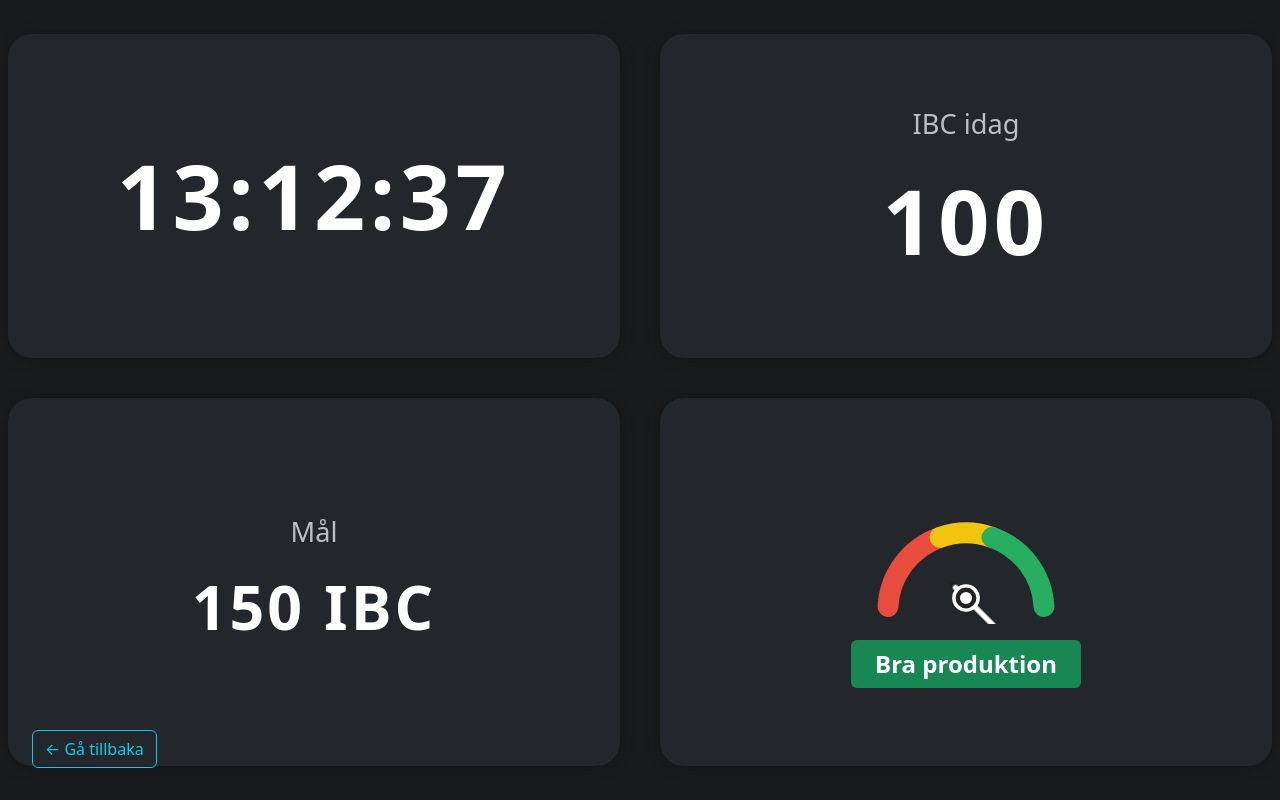
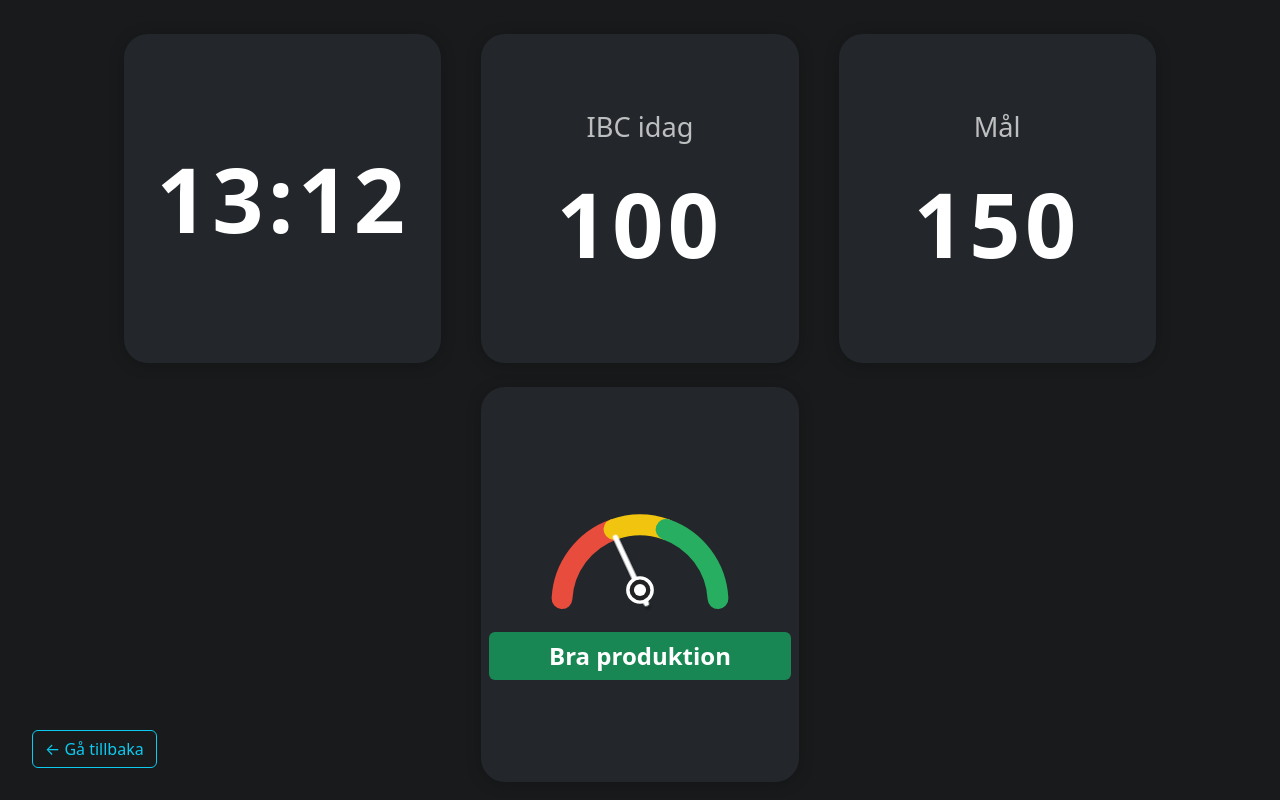
Before and after one commit to oscarjio/mauserdb, an Angular app in the folder noreko-frontend/: page /tvattlinje/live in a window 1280 px wide. Built offline with nearby package versions, Linux system fonts and the light colour scheme.

Commit message:
Små ändringar på live vyn osv

```diff
--- a/noreko-frontend/src/app/layout/layout.css
+++ b/noreko-frontend/src/app/layout/layout.css
@@ -25,3 +25,19 @@ main {
   left: 2rem;
   z-index: 2000;
 }
+
+.mini-tvattlinje-live {
+  max-width: 420px;
+  margin: 0 auto;
+  transform: scale(0.95);
+  transform-origin: top center;
+  width: 100%;
+}
+
+@media (min-width: 992px) {
+  .mini-tvattlinje-live {
+    max-width: 420px;
+    margin: 0 auto;
+    transform: scale(0.85);
+  }
+}
--- a/noreko-frontend/src/app/layout/layout.html
+++ b/noreko-frontend/src/app/layout/layout.html
@@ -7,6 +7,12 @@
   <app-submenu></app-submenu>
 </ng-container>
 <main>
+  <ng-container *ngIf="router.url === '/'">
+   <!-- <div class="mini-tvattlinje-live">
+      <app-tvattlinje-live></app-tvattlinje-live>
+    </div>-->
+  </ng-container>
+
   <router-outlet></router-outlet>
   <button *ngIf="showBackButton" class="btn btn-outline-info go-back-bottom-left" (click)="goHome()">&larr; Gå tillbaka</button>
 </main>
--- a/noreko-frontend/src/app/layout/layout.ts
+++ b/noreko-frontend/src/app/layout/layout.ts
@@ -13,7 +13,7 @@ import { Submenu } from '../submenu/submenu';
   styleUrl: './layout.css'
 })
 export class Layout {
-  constructor(private router: Router) {}
+  constructor(public router: Router) {}
 
   get hideMenu() {
     // Hide menu on any 'live' or 'login' route
--- a/noreko-frontend/src/app/menu/menu.css
+++ b/noreko-frontend/src/app/menu/menu.css
@@ -39,10 +39,11 @@
   background: #fff;
   box-shadow: 0 4px 16px rgba(0,0,0,0.08);
   min-width: 180px;
-  z-index: 10;
+  z-index: 1050;
   border-radius: 0 0 8px 8px;
   padding: 0.5rem 0;
   font-size: 1.2rem;
+  overflow: visible;
 }
 .submenu li {
   padding: 0;
@@ -58,6 +59,26 @@
   background: #f3f4f6;
 }
 
+.custom-navbar .container-fluid {
+  max-width: 60vw;
+  width: 60vw;
+  padding-left: 2.5rem;
+  padding-right: 2.5rem;
+}
+
+.custom-navbar {
+  width: 60vw;
+  min-width: 0;
+  margin: 0;
+  border-radius: 2.5rem 2.5rem 2.5rem 2.5rem;
+  overflow: visible;
+}
+
+.navbar-nav.custom-menu {
+  width: 100vw;
+  justify-content: space-between;
+}
+
 @media (max-width: 991px) {
   .main-menu {
     font-size: 1rem;
@@ -69,4 +90,15 @@
   .menu-item {
     margin-right: 0.7rem;
   }
+  .custom-navbar .container-fluid {
+    padding-left: 1.2rem;
+    padding-right: 1.2rem;
+  }
+  .custom-navbar,
+  .navbar-nav.custom-menu {
+    width: 60vw;
+    max-width: 60vw;
+    padding-left: 0;
+    padding-right: 0;
+  }
 }
--- a/noreko-frontend/src/app/pages/tvattlinje-live/tvattlinje-live.css
+++ b/noreko-frontend/src/app/pages/tvattlinje-live/tvattlinje-live.css
@@ -10,6 +10,7 @@
 
 .row.g-4.align-items-stretch.justify-content-center {
   gap: 0 !important;
+  min-height: 0;
 }
 
 .live-card {
@@ -17,16 +18,17 @@
   color: #fff;
   border-radius: 1.5rem;
   box-shadow: 0 2px 16px rgba(0,0,0,0.2);
-  padding: 2rem 1rem;
+  padding: 0.7rem 0.5rem;
   margin: 0.5rem;
   width: 100%;
-  min-height: 180px;
+  min-height: 90px;
   display: flex;
   flex-direction: column;
   align-items: center;
   justify-content: center;
   font-size: 2.8vw;
   min-width: 0;
+  height: 100%;
 }
 
 .clock-card {
@@ -104,10 +106,74 @@
   position: relative;
 }
 
+.mini-tvattlinje-live .live-card {
+  font-size: 1.1vw !important;
+}
+
+.mini-tvattlinje-live .live-label {
+  font-size: 0.9rem !important;
+}
+
+.mini-tvattlinje-live .live-value {
+  font-size: 1.3rem !important;
+}
+
+.mini-tvattlinje-live .live-clock,
+.mini-tvattlinje-live .live-ibc-today {
+  font-size: 2.2vw !important;
+}
+
+.mini-tvattlinje-live .speedometer-modern svg {
+  max-width: 90px !important;
+}
+
+.mini-tvattlinje-live .speedometer-status .badge {
+  font-size: 0.8rem !important;
+  padding: 0.2em 0.5em !important;
+}
+
+.mini-tvattlinje-live .tvattlinje-live-page,
+.mini-tvattlinje-live .live-card,
+.mini-tvattlinje-live .live-label,
+.mini-tvattlinje-live .live-value,
+.mini-tvattlinje-live .live-clock,
+.mini-tvattlinje-live .live-ibc-today,
+.mini-tvattlinje-live .speedometer-status .badge {
+  font-size: 12px !important;
+  line-height: 1.1 !important;
+}
+.mini-tvattlinje-live .live-label {
+  font-size: 10px !important;
+}
+.mini-tvattlinje-live .live-value {
+  font-size: 16px !important;
+}
+.mini-tvattlinje-live .live-clock,
+.mini-tvattlinje-live .live-ibc-today {
+  font-size: 18px !important;
+}
+.mini-tvattlinje-live .speedometer-modern svg {
+  max-width: 70px !important;
+}
+.mini-tvattlinje-live .speedometer-status .badge {
+  font-size: 10px !important;
+  padding: 0.1em 0.3em !important;
+}
+
 @media (min-width: 992px) {
   .tvattlinje-live-page .row > div {
-    flex: 0 0 50%;
-    max-width: 50%;
+    flex: 0 0 33.3333%;
+    max-width: 33.3333%;
+  }
+  .tvattlinje-live-page .row:first-of-type > div {
+    flex: 0 0 33.3333%;
+    max-width: 33.3333%;
+  }
+  .tvattlinje-live-page .row:first-of-type {
+    min-height: 30vh;
+  }
+  .tvattlinje-live-page .row:first-of-type > div .live-card {
+    font-size: 14.4vw;
   }
 }
 @media (max-width: 991px) {
@@ -117,8 +183,8 @@
   }
   .live-card {
     font-size: 4vw;
-    min-height: 140px;
-    padding: 1rem 0.5rem;
+    min-height: 70px;
+    padding: 0.5rem 0.3rem;
   }
   .live-clock {
     font-size: 12vw;
--- a/noreko-frontend/src/app/pages/tvattlinje-live/tvattlinje-live.html
+++ b/noreko-frontend/src/app/pages/tvattlinje-live/tvattlinje-live.html
@@ -1,25 +1,26 @@
 <div class="tvattlinje-live-page container-fluid">
-  <div class="row g-4 align-items-stretch justify-content-center">
-    <div class="col-6 col-md-6 col-lg-3 d-flex">
-      <div class="live-card flex-fill clock-card">
-        <div class="live-value live-clock">{{ now | date:'HH:mm:ss' }}</div>
+  <div class="row g-4 align-items-stretch justify-content-center" style="min-height: 250px;">
+    <div class="col-4 d-flex align-items-stretch">
+      <div class="live-card flex-fill clock-card h-100 w-100 d-flex flex-column justify-content-center align-items-center">
+        <div class="live-value live-clock">{{ now | date:'HH:mm' }}</div>
       </div>
     </div>
-    <div class="col-6 col-md-6 col-lg-3 d-flex">
-      <div class="live-card flex-fill">
+    <div class="col-4 d-flex align-items-stretch">
+      <div class="live-card flex-fill h-100 w-100 d-flex flex-column justify-content-center align-items-center">
         <div class="live-label">IBC idag</div>
         <div class="live-value live-ibc-today">100</div>
       </div>
     </div>
-    <div class="col-6 col-md-6 col-lg-3 d-flex">
-      <div class="live-card flex-fill">
+    <div class="col-4 d-flex align-items-stretch">
+      <div class="live-card flex-fill h-100 w-100 d-flex flex-column justify-content-center align-items-center">
         <div class="live-label">Mål</div>
-        <div class="live-value">150 IBC</div>
+        <div class="live-value live-ibc-today">150</div>
       </div>
     </div>
-    <div class="col-6 col-md-6 col-lg-3 d-flex">
-      <div class="live-card flex-fill speedometer-wrapper">
-        <div class="speedometer speedometer-modern">
+
+    <div class="col-4 d-flex align-items-stretch">
+      <div class="live-card flex-fill speedometer-wrapper h-100 w-100 d-flex flex-column justify-content-center align-items-center">
+        <div class="speedometer speedometer-modern w-100">
           <svg viewBox="0 0 300 180" width="100%" height="100%">
             <defs>
               <linearGradient id="speedoRed" x1="0" y1="0" x2="1" y2="0">
@@ -43,7 +44,7 @@
             <path d="M180,80 A90,90 0 0,1 240,160" stroke="url(#speedoGreen)" stroke-width="24" fill="none" stroke-linecap="round"/>
             <!-- Modern needle -->
             <g>
-              <rect x="147" y="80" width="6" height="90" rx="3" fill="#fff" filter="url(#needleShadow)" transform="rotate(135 150 150)"/>
+              <rect x="147" y="80" width="6" height="90" rx="3" fill="#fff" filter="url(#needleShadow)" transform="rotate(-25 150 150)"/>
               <circle cx="150" cy="150" r="14" fill="#222" stroke="#fff" stroke-width="4"/>
               <circle cx="150" cy="150" r="7" fill="#fff"/>
             </g>
@@ -51,11 +52,10 @@
               <feDropShadow dx="0" dy="4" stdDeviation="2" flood-color="#000" flood-opacity="0.4"/>
             </filter>
           </svg>
-          <div class="speedometer-status mt-3">
-            <span class="badge bg-success fs-3">Bra produktion</span>
+          <div class="speedometer-status mt-3 w-100 d-flex justify-content-center">
+            <span class="badge bg-success fs-3 w-100 text-center">Bra produktion</span>
           </div>
         </div>
       </div>
-    </div>
-  </div>
+
 </div>
```
Also changed, not shown: 1 other file (tests, documents, lock files or other folders).
